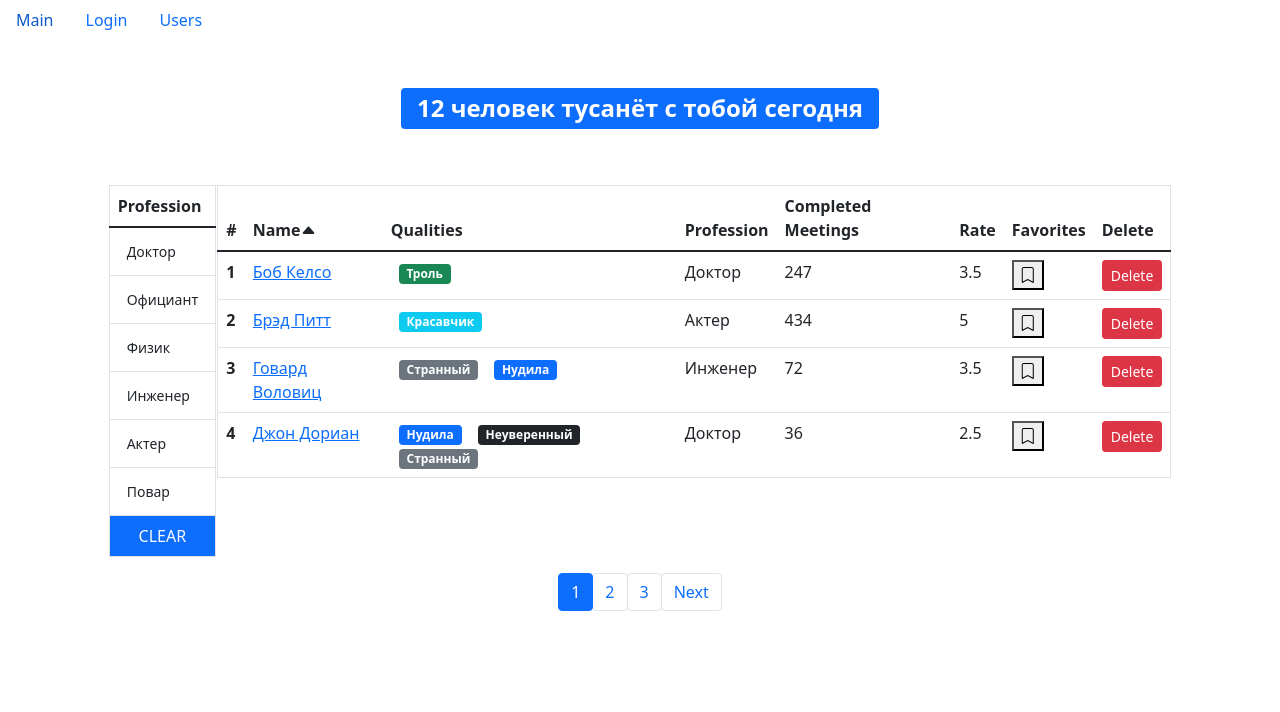
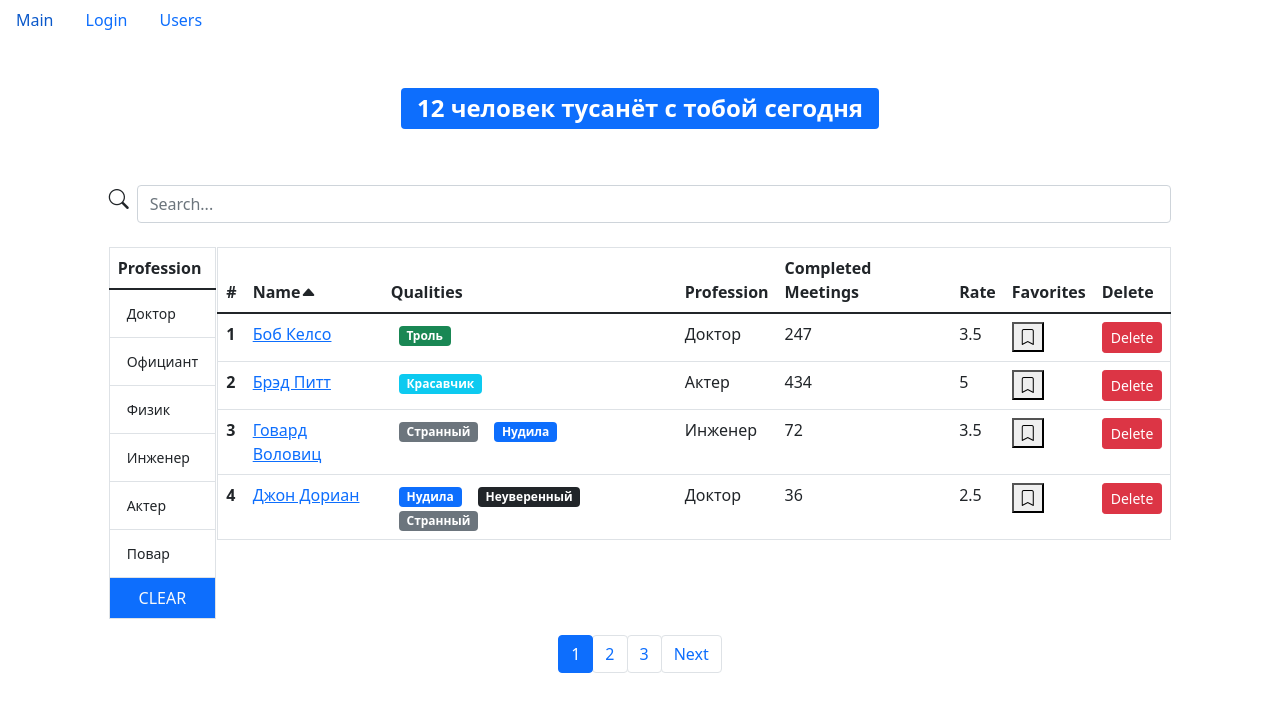
Before and after one commit to Yupiter78/fast-company-new, a React (Create React App) app: page /users/67rdca3eeb7f6fgeed471815 in a window 1280 px wide. Both pictures are taken after a click on the button "All users". Shown: the top 712 px of the page. Built offline with nearby package versions, Linux system fonts and the light colour scheme.

Commit message:
feat: add SearchField component

```diff
--- /dev/null
+++ b/src/components/SearchField.tsx
@@ -0,0 +1,46 @@
+import React, { FC, useCallback } from "react";
+
+interface SearchFieldProps {
+    name: string;
+    type?: string;
+    value: string;
+    onChange?: (event: React.ChangeEvent<HTMLInputElement>) => void;
+}
+
+const SearchField: FC<SearchFieldProps> = ({
+    name,
+    type = "search",
+    value,
+    onChange
+}) => {
+    const handleSubmit = useCallback(
+        (event: React.FormEvent<HTMLFormElement>) => {
+            event.preventDefault();
+        },
+        []
+    );
+
+    return (
+        <form
+            className="col-12 col-lg-auto mb-3 mb-lg-0 d-flex align-items-center"
+            role="search"
+            onSubmit={handleSubmit}
+        >
+            <label className="form-label me-2" htmlFor={name}>
+                <i className="bi bi-search fs-5"></i>
+            </label>
+            <input
+                type={type}
+                name={name}
+                id={name}
+                value={value}
+                className="form-control"
+                placeholder="Search..."
+                aria-label="Search"
+                onChange={onChange}
+            />
+        </form>
+    );
+};
+
+export default SearchField;
--- a/src/components/SearchStatus.tsx
+++ b/src/components/TotalUsersStatus.tsx
@@ -1,10 +1,10 @@
 import React, { FC } from "react";
 
-interface SearchStatusProps {
+interface TotalUsersProps {
     length: number;
 }
 
-const SearchStatus: FC<SearchStatusProps> = ({ length }) => {
+const TotalUsersStatus: FC<TotalUsersProps> = ({ length }) => {
     const handlePhrases = (length: number) => {
         const numberAsString = length.toString();
         const lastTwoDigits = parseInt(numberAsString.slice(-2));
@@ -38,4 +38,4 @@ const SearchStatus: FC<SearchStatusProps> = ({ length }) => {
     );
 };
 
-export default SearchStatus;
+export default TotalUsersStatus;
--- a/src/components/UsersList.tsx
+++ b/src/components/UsersList.tsx
@@ -3,9 +3,10 @@ import _ from "lodash";
 import Pagination from "./Pagination";
 import GroupList from "./GroupList";
 import api from "../api";
-import SearchStatus from "./SearchStatus";
+import TotalUsersStatus from "./TotalUsersStatus";
 import UsersTable from "./UsersTable";
 import { IUser, IProfession, ISortBy } from "../types/types";
+import SearchField from "./SearchField";
 
 const UsersList: React.FC = () => {
     const [currentPage, setCurrentPage] = useState<number>(1);
@@ -17,6 +18,8 @@ const UsersList: React.FC = () => {
         order: "asc"
     });
     const [isMounted, setIsMounted] = useState<boolean>(true);
+    const [searchData, setSearchData] = useState<string>("");
+
     const PAGE_SIZE = 4;
     const startIndex = (currentPage - 1) * PAGE_SIZE;
     const endIndex = PAGE_SIZE * currentPage;
@@ -28,9 +31,9 @@ const UsersList: React.FC = () => {
                 if (isMounted) {
                     setUsers(data);
                 }
-            } catch (e) {
+            } catch (error) {
                 if (isMounted) {
-                    console.log("Error fetching users: ", e);
+                    console.log("Error fetching users: ", error);
                 }
             }
         };
@@ -76,6 +79,7 @@ const UsersList: React.FC = () => {
 
     const handleProfessionSelect = (profObj: IProfession) => {
         setSelectedProf(profObj);
+        setSearchData("");
     };
 
     const handleClearFilter = () => {
@@ -86,10 +90,21 @@ const UsersList: React.FC = () => {
         setSortBy(item);
     };
 
+    const handleSearchChange = ({
+        target: { value }
+    }: React.ChangeEvent<HTMLInputElement>) => {
+        setSearchData(value);
+        handleClearFilter();
+    };
+
     if (users) {
         const filteredUsers = selectedProf
             ? users.filter(({ profession }) =>
                   _.isEqual(profession, selectedProf)
+              )
+            : searchData
+            ? users.filter((user) =>
+                  user.name.toLowerCase().includes(searchData.toLowerCase())
               )
             : users;
 
@@ -104,7 +119,18 @@ const UsersList: React.FC = () => {
         return (
             <>
                 <div className="d-flex justify-content-center">
-                    <SearchStatus length={count} />
+                    <TotalUsersStatus length={count} />
+                </div>
+
+                <div className="row justify-content-center mb-4">
+                    <div className="col-10">
+                        <SearchField
+                            name="search"
+                            type="search"
+                            value={searchData}
+                            onChange={handleSearchChange}
+                        />
+                    </div>
                 </div>
 
                 <div className="row justify-content-center">
```
Also changed, not shown: 1 other file (tests, documents, lock files or other folders).
